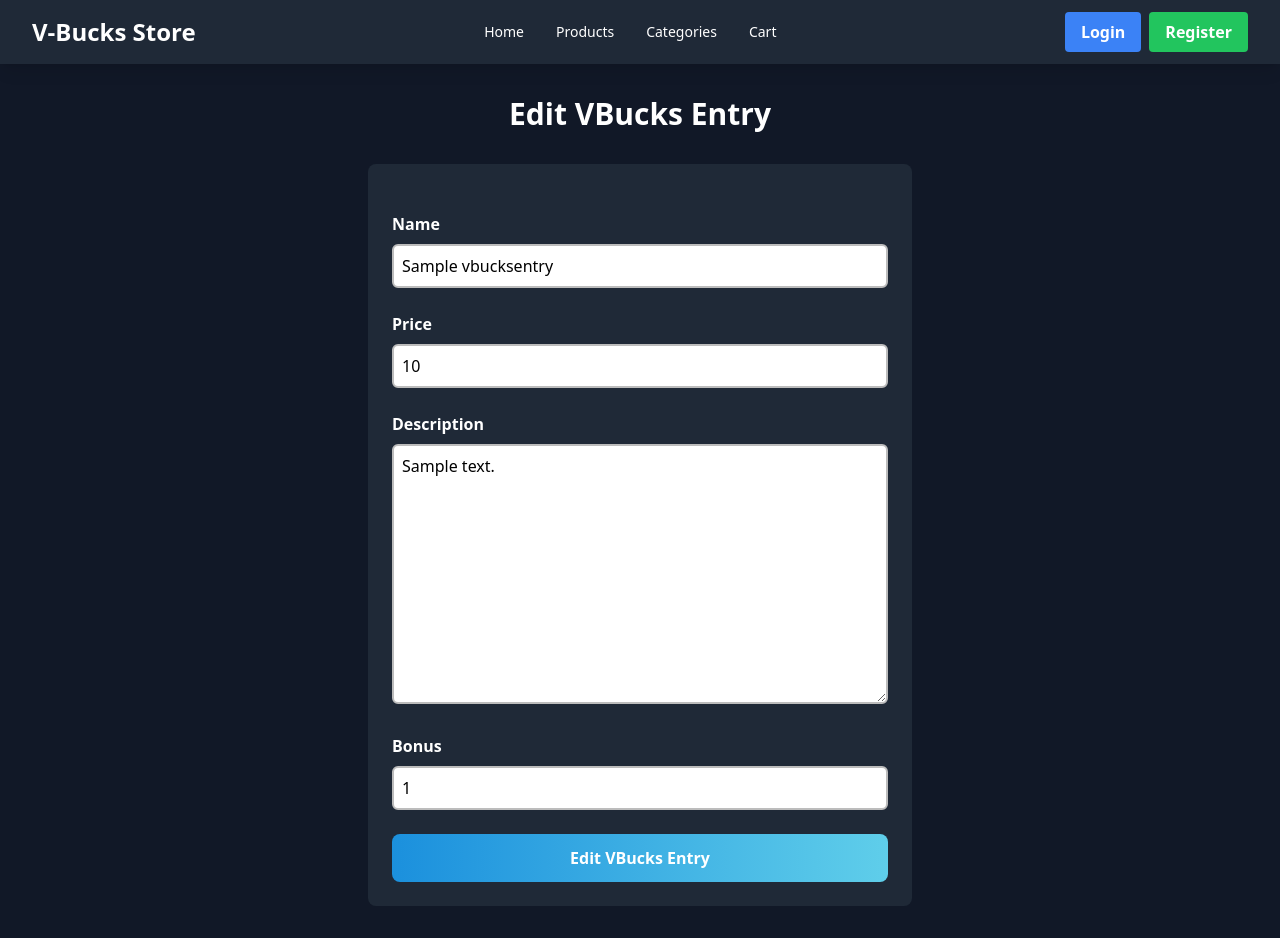
After one commit to ghiranza/pbp-my-ecom, a Django app: page /edit-vbucks/00000000-0000-0000-0000-000000000001 in a window 1280 px wide. The commit adds this page. Run offline with Django 5.2, Linux system fonts and the light colour scheme; tables that the repository leaves empty hold one stand-in row (values such as "Sample post"); some libraries are stand-ins or nearby versions.

Commit message:
tugas 5 done

```diff
--- /dev/null
+++ b/main/templates/card_info.html
@@ -0,0 +1,6 @@
+<div class="rounded-xl overflow-hidden border-2" style="background-color: #1B90DD; border-color: #5FCEEA;">
+  <div class="p-4 animate-shine">
+      <h5 class="text-lg font-semibold text-white">{{ title }}</h5>
+      <p class="text-white">{{ value }}</p>
+    </div>
+</div>
--- /dev/null
+++ b/main/templates/edit_vbucks.html
@@ -0,0 +1,41 @@
+{% extends 'base.html' %}
+{% load static %}
+{% block meta %}
+<title>Edit VBucks</title>
+{% endblock meta %}
+
+{% block content %}
+{% include 'navbar.html' %}
+<div class="flex flex-col min-h-screen bg-gray-900">
+  <div class="container mx-auto px-4 py-8 mt-16 max-w-xl">
+    <h1 class="text-3xl font-bold text-center mb-8 text-white">Edit VBucks Entry</h1>
+
+    <div class="bg-gray-800 rounded-lg p-6 form-style">
+      <form method="POST" class="space-y-6">
+          {% csrf_token %}
+          {% for field in form %}
+              <div class="flex flex-col">
+                  <label for="{{ field.id_for_label }}" class="mb-2 font-semibold text-white">
+                      {{ field.label }}
+                  </label>
+                  <div class="w-full">
+                      {{ field }}
+                  </div>
+                  {% if field.help_text %}
+                      <p class="mt-1 text-sm text-gray-500">{{ field.help_text }}</p>
+                  {% endif %}
+                  {% for error in field.errors %}
+                      <p class="mt-1 text-sm text-red-600">{{ error }}</p>
+                  {% endfor %}
+              </div>
+          {% endfor %}
+          <div class="flex justify-center mt-6">
+            <button type="submit" class="text-white font-semibold px-6 py-3 rounded-lg transition duration-300 ease-in-out w-full" style="background: linear-gradient(to right, #1B90DD, #5FCEEA);">
+                Edit VBucks Entry
+            </button>
+          </div>
+      </form>
+  </div>
+  </div>
+</div>
+{% endblock %}
--- a/main/urls.py
+++ b/main/urls.py
@@ -2,6 +2,7 @@
 from main.views import show_main, create_vbucks_entry, show_xml, show_json, show_xml_by_id, show_json_by_id
 from main.views import register, login_user
 from main.views import logout_user
+from main.views import edit_vbucks, delete_vbucks
 
 app_name = 'main'
 
@@ -15,4 +16,6 @@
     path('register/', register, name='register'),
     path('login/', login_user, name='login'),
     path('logout/', logout_user, name='logout'),
+    path('edit-vbucks/<uuid:id>', edit_vbucks, name='edit_vbucks'),
+    path('delete/<uuid:id>', delete_vbucks, name='delete_vbucks'),
 ]
--- a/main/views.py
+++ b/main/views.py
@@ -1,12 +1,11 @@
-from django.shortcuts import render, redirect
+from django.shortcuts import render, redirect, reverse
 from main.forms import VBucksEntryForm
 from main.models import VBucksEntry
-from django.http import HttpResponse
+from django.http import HttpResponse, HttpResponseRedirect
 from django.core import serializers
 from django.contrib.auth.forms import UserCreationForm, AuthenticationForm
-from django.contrib.auth import authenticate, login
-from django.contrib.auth import logout
 from django.contrib.auth.decorators import login_required
+from django.contrib.auth import authenticate, login, logout
 from django.contrib import messages
 
 import datetime
@@ -18,13 +17,17 @@
 def show_main(request):
     vbucks_entries = VBucksEntry.objects.filter(user=request.user)
 
+    last_login = request.COOKIES.get('last_login', 'Belum ada data login')
+
     context = {
         'name' : request.user.username,
-        'price': 'Rp20.000',
-        'description': 'you will get 500 v-bucks with extra 100',
-        'bonus':'+100',
+        'npm' : '2306165944',
+        'class' : 'PBP B',
+        # 'price': 'Rp20.000',
+        # 'description': 'you will get 500 v-bucks with extra 100',
+        # 'bonus':'+100',
         'vbucks_entries': vbucks_entries,
-        'last_login': request.COOKIES['last_login'],
+        'last_login': last_login,
     }
 
     return render(request, "main.html", context)
@@ -90,3 +93,26 @@
     response = HttpResponseRedirect(reverse('main:login'))
     response.delete_cookie('last_login')
     return response
+
+def edit_vbucks(request, id):
+    # Get vbucks entry berdasarkan id
+    vbucks = VBucksEntry.objects.get(pk = id)
+
+    # Set vbucks entry sebagai instance dari form
+    form = VBucksEntryForm(request.POST or None, instance=vbucks)
+
+    if form.is_valid() and request.method == "POST":
+        # Simpan form dan kembali ke halaman awal
+        form.save()
+        return HttpResponseRedirect(reverse('main:show_main'))
+
+    context = {'form': form}
+    return render(request, "edit_vbucks.html", context)
+
+def delete_vbucks(request, id):
+    # Get vbucks berdasarkan id
+    vbucks = VBucksEntry.objects.get(pk = id)
+    # Hapus vbucks
+    vbucks.delete()
+    # Kembali ke halaman awal
+    return HttpResponseRedirect(reverse('main:show_main'))
--- /dev/null
+++ b/static/css/global.css
@@ -0,0 +1,20 @@
+.form-style form input, form textarea, form select {
+    width: 100%;
+    padding: 0.5rem;
+    border: 2px solid #bcbcbc;
+    border-radius: 0.375rem;
+}
+.form-style form input:focus, form textarea:focus, form select:focus {
+    outline: none;
+    border-color: #674ea7;
+    box-shadow: 0 0 0 3px #674ea7;
+}
+@keyframes shine {
+    0% { background-position: -200% 0; }
+    100% { background-position: 200% 0; }
+}
+.animate-shine {
+    background: linear-gradient(120deg, rgba(255, 255, 255, 0.3), rgba(255, 255, 255, 0.1) 50%, rgba(255, 255, 255, 0.3));
+    background-size: 200% 100%;
+    animation: shine 3s infinite;
+}
--- a/templates/base.html
+++ b/templates/base.html
@@ -5,8 +5,9 @@
     <meta charset="UTF-8" />
     <meta name="viewport" content="width=device-width, initial-scale=1.0" />
     {% block meta %} {% endblock meta %}
+    <script src="https://cdn.tailwindcss.com"></script>
+    <link rel="stylesheet" href="{% static 'css/global.css' %}"/>
   </head>
-
   <body>
     {% block content %} {% endblock content %}
   </body>
--- /dev/null
+++ b/templates/navbar.html
@@ -0,0 +1,73 @@
+<nav class="bg-gray-800 shadow-lg fixed top-0 left-0 z-40 w-full">
+  <div class="max-w-7xl mx-auto px-4 sm:px-6 lg:px-8">
+    <div class="flex items-center justify-between h-16">
+      <div class="flex items-center">
+        <h1 class="text-2xl font-bold text-left text-white">V-Bucks Store</h1>
+      </div>
+
+      <!-- Tambahan Navigasi -->
+      <div class="flex space-x-8">
+        <a href="#" class="text-white text-sm font-medium hover:text-gray-300">Home</a>
+        <a href="#" class="text-white text-sm font-medium hover:text-gray-300">Products</a>
+        <a href="#" class="text-white text-sm font-medium hover:text-gray-300">Categories</a>
+        <a href="#" class="text-white text-sm font-medium hover:text-gray-300">Cart</a>
+      </div>
+
+      <div class="hidden md:flex items-center">
+        {% if user.is_authenticated %}
+          <span class="text-gray-300 mr-4">Welcome, {{ user.username }}</span>
+          <a href="{% url 'main:logout' %}" class="text-center bg-red-500 hover:bg-red-600 text-white font-bold py-2 px-4 rounded transition duration-300">
+            Logout
+          </a>
+        {% else %}
+          <a href="{% url 'main:login' %}" class="text-center bg-blue-500 hover:bg-blue-600 text-white font-bold py-2 px-4 rounded transition duration-300 mr-2">
+            Login
+          </a>
+          <a href="{% url 'main:register' %}" class="text-center bg-green-500 hover:bg-green-600 text-white font-bold py-2 px-4 rounded transition duration-300">
+            Register
+          </a>
+        {% endif %}
+      </div>
+      <div class="md:hidden flex items-center">
+        <button class="mobile-menu-button">
+          <svg class="w-6 h-6 text-white" fill="none" stroke-linecap="round" stroke-linejoin="round" stroke-width="2" viewBox="0 0 24 24" stroke="currentColor">
+            <path d="M4 6h16M4 12h16M4 18h16"></path>
+          </svg>
+        </button>
+      </div>
+    </div>
+  </div>
+</nav>
+
+  <!-- Mobile menu -->
+  <div class="mobile-menu hidden md:hidden px-4 w-full md:max-w-full">
+    <div class="pt-2 pb-3 space-y-1 mx-auto">
+      <a href="#" class="block text-gray-300 px-3 py-2">Home</a>
+      <a href="#" class="block text-gray-300 px-3 py-2">Products</a>
+      <a href="#" class="block text-gray-300 px-3 py-2">Categories</a>
+      <a href="#" class="block text-gray-300 px-3 py-2">Cart</a>
+
+      {% if user.is_authenticated %}
+        <span class="block text-gray-300 px-3 py-2">Welcome, {{ user.username }}</span>
+        <a href="{% url 'main:logout' %}" class="block text-center bg-red-500 hover:bg-red-600 text-white font-bold py-2 px-4 rounded transition duration-300">
+          Logout
+        </a>
+      {% else %}
+        <a href="{% url 'main:login' %}" class="block text-center bg-blue-500 hover:bg-blue-600 text-white font-bold py-2 px-4 rounded transition duration-300 mb-2">
+          Login
+        </a>
+        <a href="{% url 'main:register' %}" class="block text-center bg-green-500 hover:bg-green-600 text-white font-bold py-2 px-4 rounded transition duration-300">
+          Register
+        </a>
+      {% endif %}
+    </div>
+  </div>
+  <script>
+    const btn = document.querySelector("button.mobile-menu-button");
+    const menu = document.querySelector(".mobile-menu");
+
+    btn.addEventListener("click", () => {
+      menu.classList.toggle("hidden");
+    });
+  </script>
+</nav>
```
Also changed, not shown: main/templates/card_vbucks.html (added, +52 -0 lines), main/templates/create_vbucks_entry.html (+38 -13 lines), main/templates/login.html (+52 -15 lines), main/templates/main.html (+38 -103 lines), main/templates/register.html (+46 -19 lines), pbp_my_ecom/settings.py (+8 -2 lines), static/image/sedih-banget.png (added).
